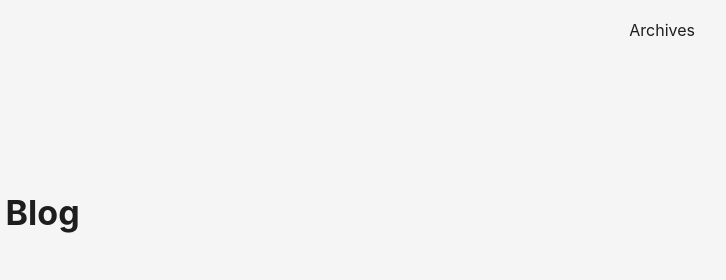
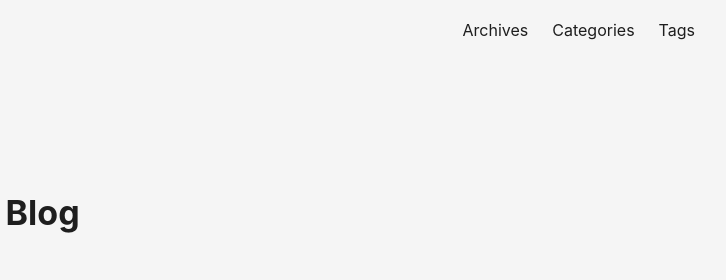
Before and after one commit to yungyaoc/blog, a plain HTML site: page index.html in a window 1280 px wide. Shown: the top 280 px of the page, 457-1183 px from the left. Drawn offline with Linux system fonts and the light colour scheme.

Commit message:
Commited with script

```diff
--- a/index.html
+++ b/index.html
@@ -125,6 +125,16 @@
                     <span>Archives</span>
                 </a>
             </li>
+            <li>
+                <a href="http://yungyaoc.github.io/categories" title="Categories">
+                    <span>Categories</span>
+                </a>
+            </li>
+            <li>
+                <a href="http://yungyaoc.github.io/tags" title="Tags">
+                    <span>Tags</span>
+                </a>
+            </li>
         </ul>
     </nav>
 </header>
```
Also changed, not shown: 404.html (+10 -0 lines), archives/index.html (+12 -2 lines), categories/index.html (+10 -0 lines), categories/札記/index.html (+10 -0 lines), posts/index.html (+10 -0 lines), posts/post1/index.html (+10 -0 lines), tags/index.html (+10 -0 lines).
